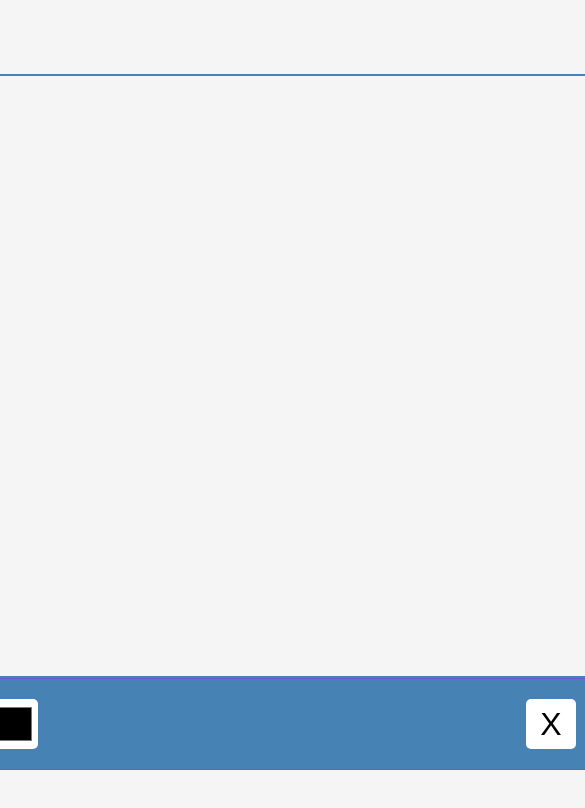
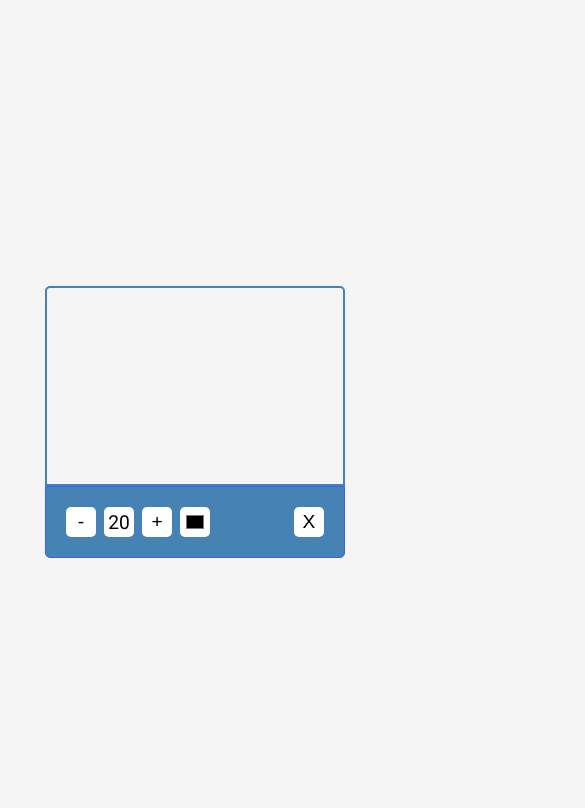
Before and after one commit to Presnia/drawing-app-nd, a website: page index.html in a window 390 px wide. Shown: the whole page, 585 px wide, since content can reach past the window. Drawn offline with Linux system fonts and the light colour scheme.

Commit message:
Added styles for adaptive layout

```diff
--- a/css/style.css
+++ b/css/style.css
@@ -26,7 +26,7 @@ canvas {
   width: 804px;
   padding: 1rem;
   background-color: steelblue;
-  border: 1px solid slateblue;
+  border: 1px solid #3d5eff;
   border-bottom-left-radius: 5px;
   border-bottom-right-radius: 5px;
 }
@@ -57,3 +57,62 @@ button:hover {
 button:active {
   transform: scale(0.98);
 }
+
+@media (max-width: 845px) {
+  canvas {
+    width: 600px;
+    height: 400px;
+  }
+
+  .toolbox {
+    width: 600px;
+  }
+}
+
+@media (max-width: 768px) {
+  canvas {
+    width: 500px;
+    height: 300px;
+  }
+  .toolbox {
+    width: 500px;
+  }
+  .toolbox>* {
+    width: 30px;
+    height: 30px;
+    font-size: 1.2rem;
+  }
+}
+
+@media (max-width: 540px) {
+  canvas {
+    width: 450px;
+    height: 350px;
+  }
+
+  .toolbox {
+    width: 450px;
+  }
+}
+
+@media (max-width: 480px) {
+  canvas {
+    width: 350px;
+    height: 250px;
+  }
+
+  .toolbox {
+    width: 350px;
+  }
+}
+
+@media (max-width: 420px) {
+  canvas {
+    width: 300px;
+    height: 200px;
+  }
+
+  .toolbox {
+    width: 300px;
+  }
+}
```
